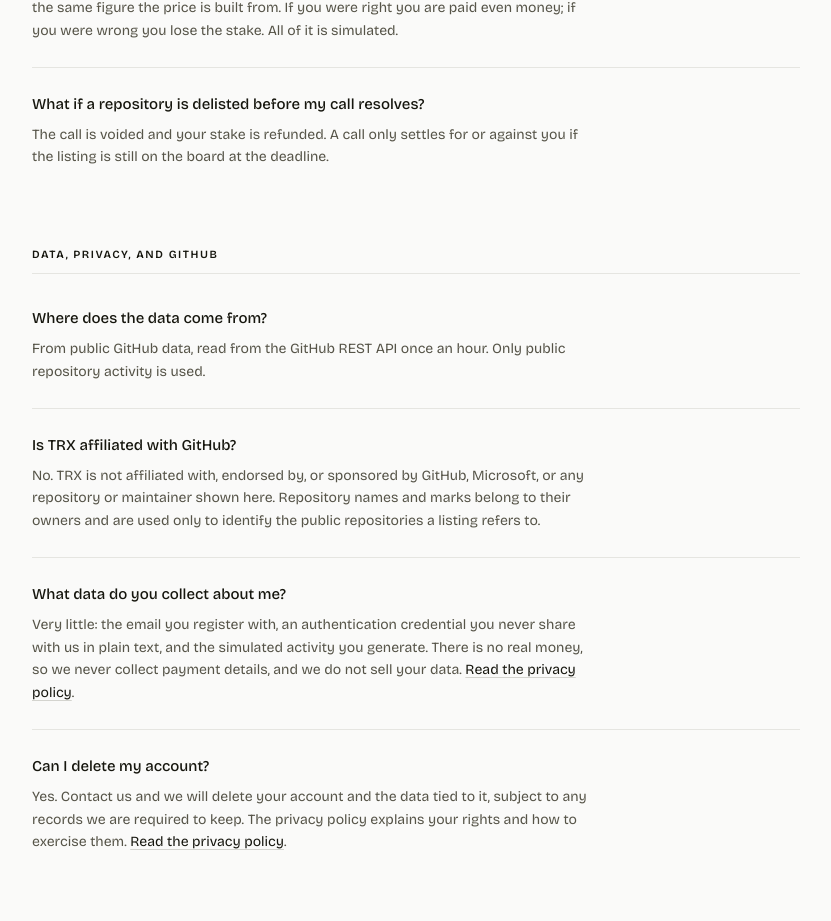
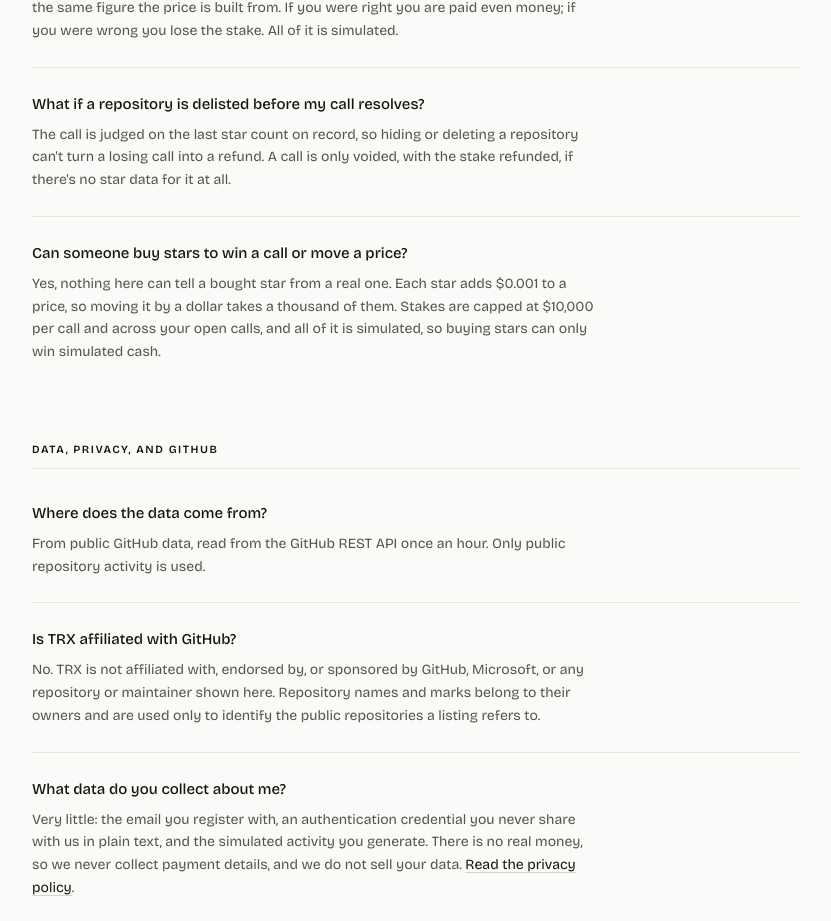
Before and after one commit to zakiaminn/TheRepoExchange, a Next.js app in the folder frontend/: page /faq in a window 1280 px wide. Shown: the part 2099-3020 px from the top of the page, without its empty margins (224-1055 px from the left). Built offline with nearby package versions, Linux system fonts and the light colour scheme; no server answers; a web font is replaced by a local one.

Commit message:
faq: delisted calls judged on the last count like the ledger does; buying stars answered

```diff
--- a/frontend/src/app/faq/page.tsx
+++ b/frontend/src/app/faq/page.tsx
@@ -75,7 +75,11 @@ const FAQ: Group[] = [
       },
       {
         q: "What if a repository is delisted before my call resolves?",
-        a: "The call is voided and your stake is refunded. A call only settles for or against you if the listing is still on the board at the deadline.",
+        a: "The call is judged on the last star count on record, so hiding or deleting a repository can't turn a losing call into a refund. A call is only voided, with the stake refunded, if there's no star data for it at all.",
+      },
+      {
+        q: "Can someone buy stars to win a call or move a price?",
+        a: "Yes, nothing here can tell a bought star from a real one. Each star adds $0.001 to a price, so moving it by a dollar takes a thousand of them. Stakes are capped at $10,000 per call and across your open calls, and all of it is simulated, so buying stars can only win simulated cash.",
       },
     ],
   },
```
